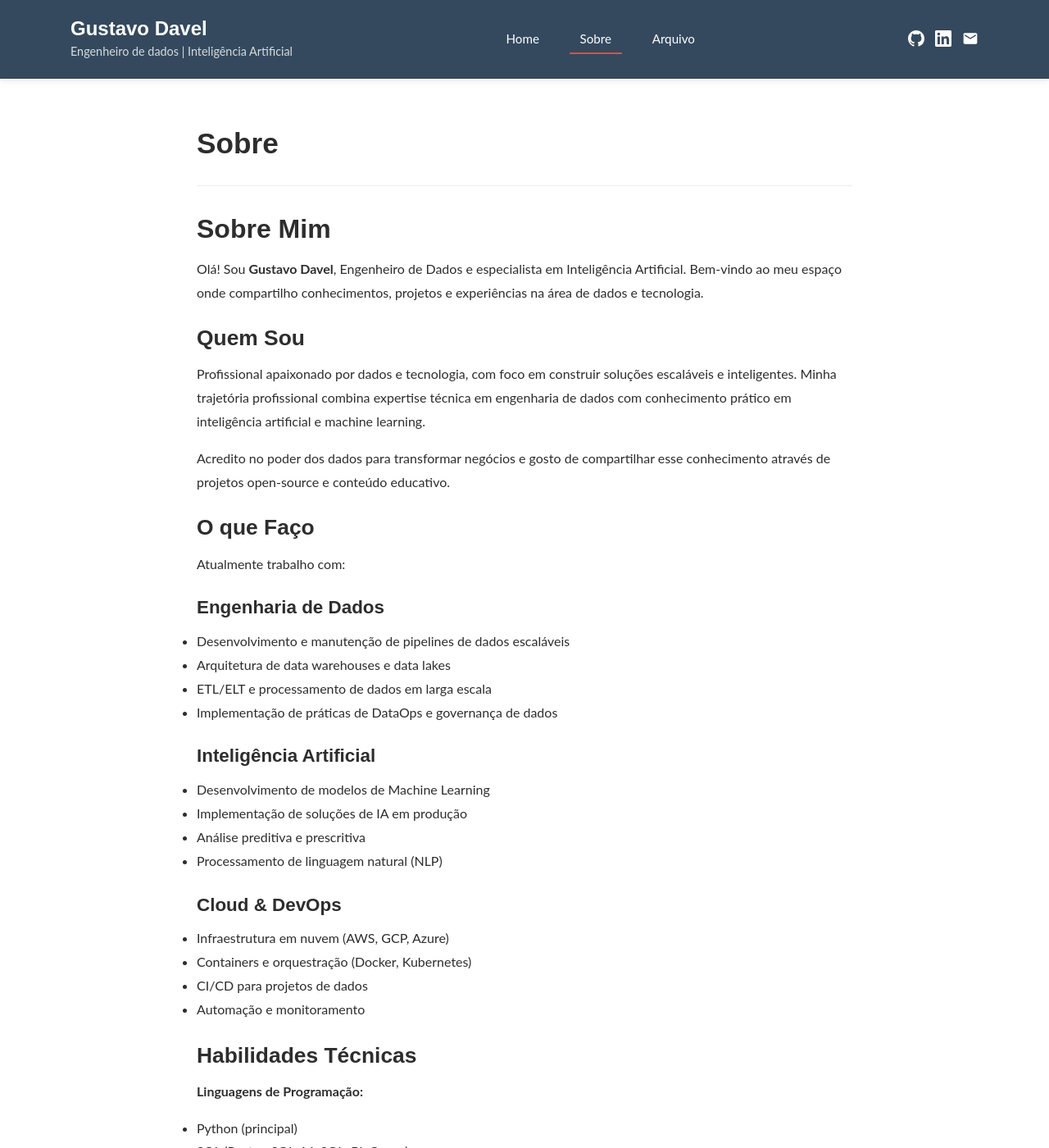
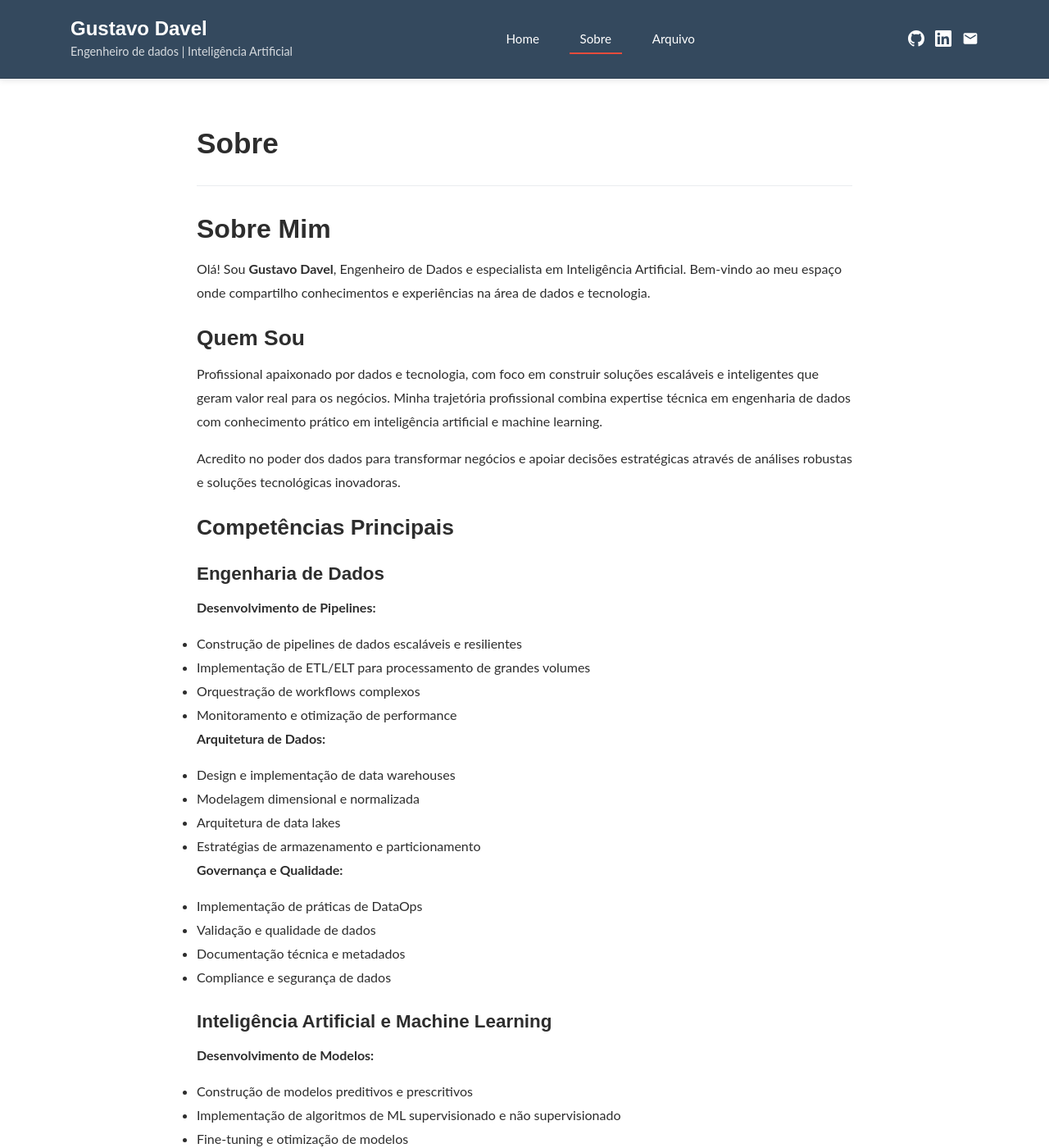
Before and after one commit to gustavogdavel/BlogPortifolio, a Jekyll site: the page built from about.md, in a window 1280 px wide and 1400 px high. Shown: the whole window at 82% size. Built offline with Jekyll 4.4.1, drawn with Linux system fonts in a browser that asks for light colours; some of the changed text lies outside the part shown.

Commit message:
Focus About page on current professional competencies

```diff
--- a/about.md
+++ b/about.md
@@ -6,104 +6,160 @@ permalink: /about/
 
 # Sobre Mim
 
-Olá! Sou **Gustavo Davel**, Engenheiro de Dados e especialista em Inteligência Artificial. Bem-vindo ao meu espaço onde compartilho conhecimentos, projetos e experiências na área de dados e tecnologia.
+Olá! Sou **Gustavo Davel**, Engenheiro de Dados e especialista em Inteligência Artificial. Bem-vindo ao meu espaço onde compartilho conhecimentos e experiências na área de dados e tecnologia.
 
 ## Quem Sou
 
-Profissional apaixonado por dados e tecnologia, com foco em construir soluções escaláveis e inteligentes. Minha trajetória profissional combina expertise técnica em engenharia de dados com conhecimento prático em inteligência artificial e machine learning.
+Profissional apaixonado por dados e tecnologia, com foco em construir soluções escaláveis e inteligentes que geram valor real para os negócios. Minha trajetória profissional combina expertise técnica em engenharia de dados com conhecimento prático em inteligência artificial e machine learning.
 
-Acredito no poder dos dados para transformar negócios e gosto de compartilhar esse conhecimento através de projetos open-source e conteúdo educativo.
+Acredito no poder dos dados para transformar negócios e apoiar decisões estratégicas através de análises robustas e soluções tecnológicas inovadoras.
 
-## O que Faço
-
-Atualmente trabalho com:
+## Competências Principais
 
 ### Engenharia de Dados
-- Desenvolvimento e manutenção de pipelines de dados escaláveis
-- Arquitetura de data warehouses e data lakes
-- ETL/ELT e processamento de dados em larga escala
-- Implementação de práticas de DataOps e governança de dados
 
-### Inteligência Artificial
-- Desenvolvimento de modelos de Machine Learning
-- Implementação de soluções de IA em produção
-- Análise preditiva e prescritiva
-- Processamento de linguagem natural (NLP)
+**Desenvolvimento de Pipelines:**
+- Construção de pipelines de dados escaláveis e resilientes
+- Implementação de ETL/ELT para processamento de grandes volumes
+- Orquestração de workflows complexos
+- Monitoramento e otimização de performance
 
-### Cloud & DevOps
-- Infraestrutura em nuvem (AWS, GCP, Azure)
-- Containers e orquestração (Docker, Kubernetes)
+**Arquitetura de Dados:**
+- Design e implementação de data warehouses
+- Modelagem dimensional e normalizada
+- Arquitetura de data lakes
+- Estratégias de armazenamento e particionamento
+
+**Governança e Qualidade:**
+- Implementação de práticas de DataOps
+- Validação e qualidade de dados
+- Documentação técnica e metadados
+- Compliance e segurança de dados
+
+### Inteligência Artificial e Machine Learning
+
+**Desenvolvimento de Modelos:**
+- Construção de modelos preditivos e prescritivos
+- Implementação de algoritmos de ML supervisionado e não supervisionado
+- Fine-tuning e otimização de modelos
+- Avaliação e validação de performance
+
+**MLOps:**
+- Deploy de modelos em produção
+- Versionamento de modelos e experimentos
+- Monitoramento de drift e performance
+- Automação de retreinamento
+
+**Processamento de Linguagem Natural:**
+- Análise de sentimento
+- Classificação de texto
+- Extração de entidades
+- LLMs e técnicas modernas de NLP
+
+### Cloud e Infraestrutura
+
+**Plataformas Cloud:**
+- Amazon Web Services (AWS): S3, Glue, Redshift, Lambda, SageMaker
+- Google Cloud Platform (GCP): BigQuery, Dataflow, Cloud Functions
+- Microsoft Azure: Data Factory, Databricks, Synapse
+
+**DevOps e Automação:**
+- Containerização com Docker
+- Orquestração com Kubernetes
 - CI/CD para projetos de dados
-- Automação e monitoramento
+- Infrastructure as Code (Terraform, CloudFormation)
 
-## Habilidades Técnicas
+## Stack Tecnológico
 
-**Linguagens de Programação:**
-- Python (principal)
-- SQL (PostgreSQL, MySQL, BigQuery)
-- Scala
-- R
+**Linguagens:**
+- Python (expertise avançado)
+- SQL (PostgreSQL, MySQL, BigQuery, Redshift)
+- Scala (intermediário)
+- R (análise estatística)
 
-**Frameworks e Ferramentas:**
-- Apache Spark, Airflow, Kafka
-- Pandas, NumPy, Scikit-learn
-- TensorFlow, PyTorch
-- dbt, Great Expectations
-- Git, Docker, Kubernetes
+**Ferramentas de Dados:**
+- Apache Spark para processamento distribuído
+- Apache Airflow para orquestração
+- Apache Kafka para streaming
+- dbt para transformação de dados
+- Great Expectations para qualidade
 
-**Cloud Platforms:**
-- Amazon Web Services (AWS)
-- Google Cloud Platform (GCP)
-- Microsoft Azure
+**Machine Learning:**
+- Scikit-learn para ML clássico
+- TensorFlow/Keras para Deep Learning
+- PyTorch para pesquisa e prototipação
+- XGBoost, LightGBM para modelos ensemble
+- Hugging Face Transformers para NLP
 
-**Data Visualization:**
-- Power BI
-- Tableau
-- Matplotlib, Plotly
+**Visualização e BI:**
+- Power BI para dashboards executivos
+- Tableau para análises visuais
+- Matplotlib, Seaborn, Plotly para visualizações Python
 
-## Áreas de Interesse
+## Abordagem de Trabalho
 
-- Arquitetura de dados moderna (Modern Data Stack)
-- MLOps e LLMOps
-- Data Quality e Data Observability
-- Real-time data processing
-- Open source e comunidade tech
+**Metodologia:**
+- Desenvolvimento ágil com sprints definidos
+- Code review e pair programming
+- Documentação técnica detalhada
+- Testes automatizados e validação contínua
 
-## Projetos e Contribuições
+**Foco em Resultados:**
+- Alinhamento com objetivos de negócio
+- Métricas claras de sucesso
+- Comunicação efetiva com stakeholders
+- Entrega incremental de valor
 
-Mantenho projetos open-source e contribuo ativamente com a comunidade de dados. Você pode conferir meus projetos no [GitHub](https://github.com/{{ site.author.github }}).
+**Melhoria Contínua:**
+- Monitoramento proativo de sistemas
+- Otimização constante de performance
+- Adoção de melhores práticas
+- Atualização com novas tecnologias
 
-## Educação e Aprendizado Contínuo
+## Áreas de Especialização
 
-Acredito fortemente em aprendizado contínuo. Além da experiência prática, invisto constantemente em certificações e cursos para me manter atualizado com as últimas tendências e tecnologias do mercado.
+- **Modern Data Stack**: Implementação de arquiteturas modernas de dados
+- **Real-time Analytics**: Processamento e análise de dados em tempo real
+- **Data Quality**: Garantia de qualidade e confiabilidade dos dados
+- **MLOps**: Operacionalização de modelos de machine learning
+- **Cost Optimization**: Otimização de custos em infraestrutura cloud
+- **Data Democratization**: Facilitar acesso a dados para toda organização
+
+## Educação e Certificações
+
+Invisto constantemente em aprendizado contínuo através de:
+- Certificações em plataformas cloud
+- Cursos especializados em engenharia de dados e IA
+- Participação em conferências e eventos da área
+- Leitura de papers e acompanhamento de tendências
 
 ## Por que Este Blog?
 
-Criei este blog para:
+Este espaço foi criado para:
 
-1. **Compartilhar conhecimento**: Documentar aprendizados e ajudar outros profissionais
-2. **Construir comunidade**: Conectar com pessoas apaixonadas por dados
-3. **Registrar jornada**: Manter um registro da minha evolução profissional
-4. **Ensinar e aprender**: A melhor forma de aprender é ensinando
+1. **Compartilhar Conhecimento**: Documentar aprendizados e boas práticas
+2. **Construir Comunidade**: Conectar com profissionais da área de dados
+3. **Registrar Evolução**: Manter histórico de projetos e experiências
+4. **Ensinar e Aprender**: Fortalecer conhecimentos através do ensino
 
-## Vamos Conversar?
+## Contato
 
-Estou sempre aberto a conversas sobre dados, tecnologia e oportunidades de colaboração. Sinta-se à vontade para me contatar:
+Estou sempre aberto a conversas sobre dados, tecnologia e oportunidades de colaboração:
 
 {% if site.author.email %}
 - **Email**: [{{ site.author.email }}](mailto:{{ site.author.email }})
+{% endif %}
+
+{% if site.author.linkedin %}
+- **LinkedIn**: [linkedin.com/in/{{ site.author.linkedin }}](https://linkedin.com/in/{{ site.author.linkedin }})
 {% endif %}
 
 {% if site.author.github %}
 - **GitHub**: [github.com/{{ site.author.github }}](https://github.com/{{ site.author.github }})
 {% endif %}
 
-{% if site.author.linkedin %}
-- **LinkedIn**: [linkedin.com/in/{{ site.author.linkedin }}](https://linkedin.com/in/{{ site.author.linkedin }})
-{% endif %}
-
 ---
 
-> "Os dados são o novo petróleo, mas apenas quando refinados se tornam valiosos."
+> "Dados sem análise são apenas números. Análise sem ação é apenas curiosidade. Ação baseada em dados é transformação."
 
 *Última atualização: {{ 'now' | date: "%B de %Y" }}*
```
